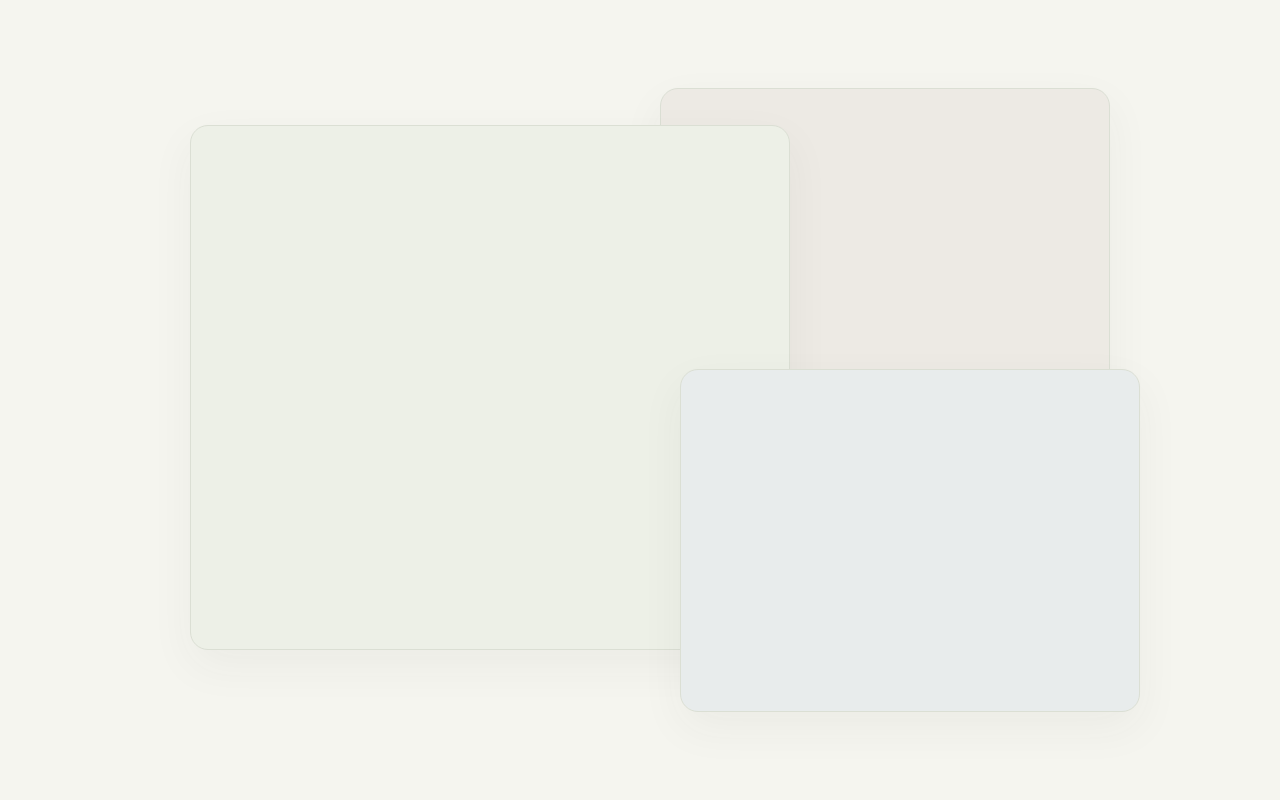
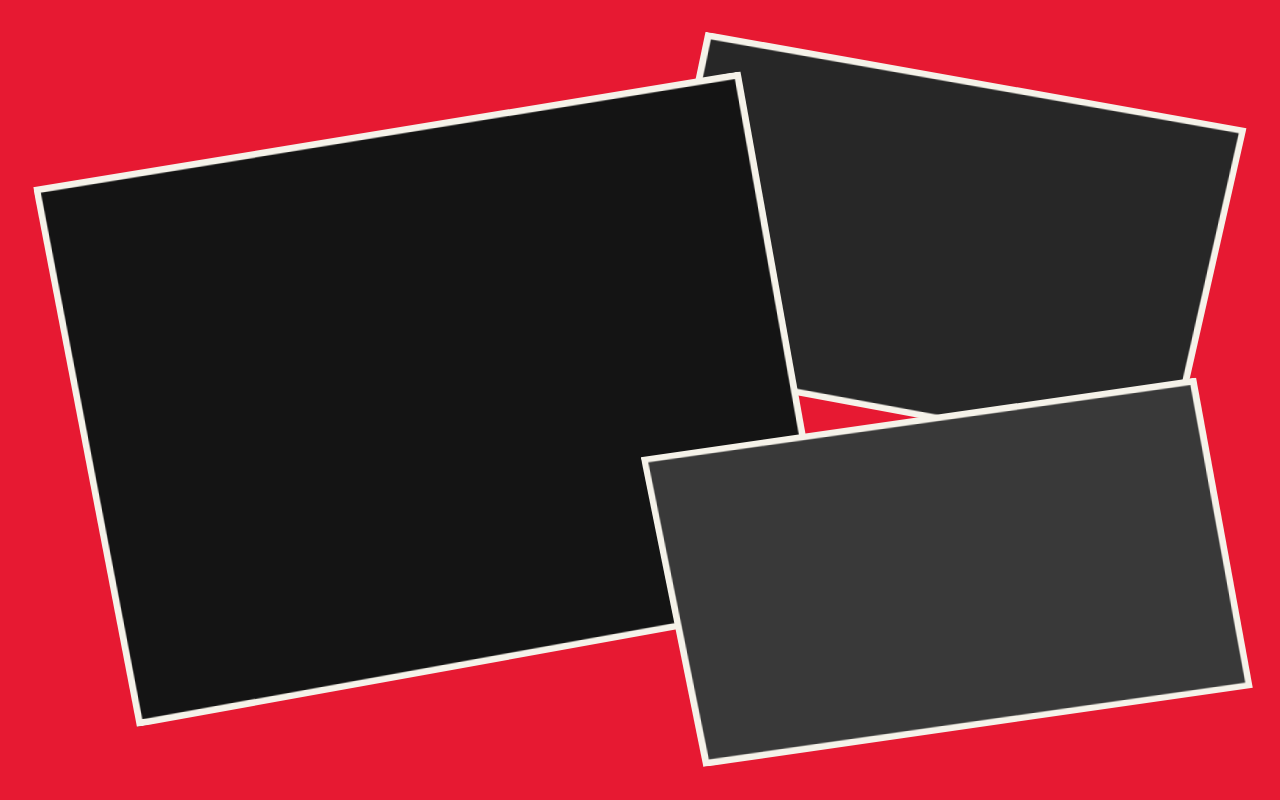
Before and after one commit to vuhanam8-ctrl/Ready-Set-Go, a plain HTML site: page index.html in a window 1280 px wide. Drawn offline with Linux system fonts and the light colour scheme.

Commit message:
Arrange blank panels with angular Strikers-inspired layout

```diff
--- a/index.html
+++ b/index.html
@@ -5,18 +5,26 @@
   <meta name="viewport" content="width=device-width, initial-scale=1">
   <title>Ready Set Go</title>
   <style>
-    :root { color-scheme: light; background: #f5f5ef; }
+    :root { color-scheme: dark; background: #e71932; }
     * { box-sizing: border-box; }
     body { margin: 0; }
     main { min-height: 100vh; min-height: 100svh; display: grid; place-items: center; overflow: hidden; }
-    .stages { position: relative; width: min(88vw, 1000px); height: min(78svh, 660px); isolation: isolate; }
-    .stage { position: absolute; overflow: hidden; border: 1px solid #dbdfd4; border-radius: 18px; box-shadow: 0 16px 45px #343b380d; }
-    .stage-main { left: 5%; top: 6%; width: 60%; height: 84%; background: #edf0e7; z-index: 1; }
-    .stage-second { right: 3%; top: 0; width: 45%; height: 56%; background: #edeae4; z-index: 0; }
-    .stage-third { right: 0; bottom: 0; width: 46%; height: 55%; background: #e8ecec; z-index: 2; }
-    .model-mount { position: absolute; inset: 0; }
+    .stages { position: relative; width: min(94vw, 1400px); height: 88svh; isolation: isolate; }
+    .stage { position: absolute; background: #f5f2e9; padding: 7px; filter: drop-shadow(12px 14px 0 #650915); }
+    .model-mount { position: absolute; inset: 7px; background: #141414; }
+    .stage-main { left: 2%; top: 9%; width: 62%; height: 82%; z-index: 1; transform: rotate(-7deg); clip-path: polygon(0 5%, 96% 0, 100% 93%, 5% 100%); }
+    .stage-main .model-mount { clip-path: polygon(0 5%, 96% 0, 100% 93%, 5% 100%); }
+    .stage-second { right: 1%; top: 2%; width: 48%; height: 53%; z-index: 0; transform: rotate(7deg); clip-path: polygon(5% 0, 100% 8%, 94% 100%, 0 91%); }
+    .stage-second .model-mount { background: #272727; clip-path: polygon(5% 0, 100% 8%, 94% 100%, 0 91%); }
+    .stage-third { right: 0; bottom: 1%; width: 49%; height: 49%; z-index: 2; transform: rotate(-5deg); clip-path: polygon(0 9%, 95% 0, 100% 91%, 6% 100%); }
+    .stage-third .model-mount { background: #393939; clip-path: polygon(0 9%, 95% 0, 100% 91%, 6% 100%); }
     .model-mount canvas { display: block; width: 100%; height: 100%; }
-    @media (max-width: 650px) { .stages { width: 94vw; height: 72svh; } .stage-main { left: 0; width: 70%; } .stage-second { right: 0; width: 52%; height: 48%; } .stage-third { width: 58%; height: 48%; } }
+    @media (max-width: 650px) {
+      .stages { width: 90vw; height: 83svh; }
+      .stage-main { left: 0; top: 17%; width: 78%; height: 67%; }
+      .stage-second { right: 0; top: 3%; width: 68%; height: 42%; }
+      .stage-third { right: -2%; bottom: 0; width: 72%; height: 39%; }
+    }
   </style>
 </head>
 <body>
```
